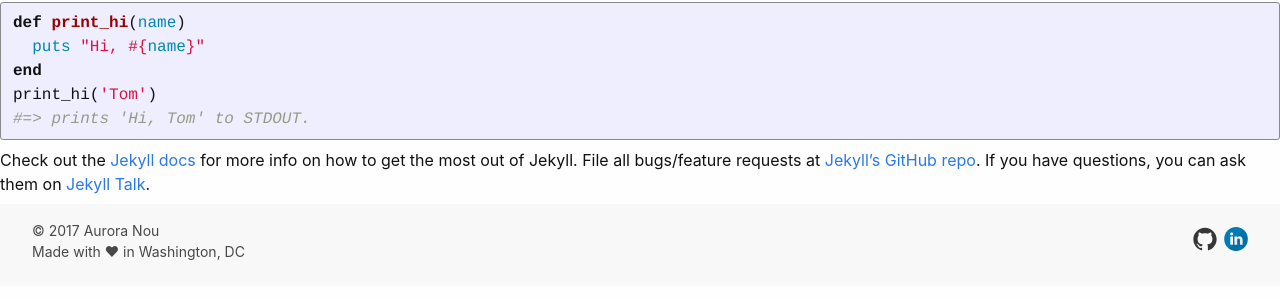
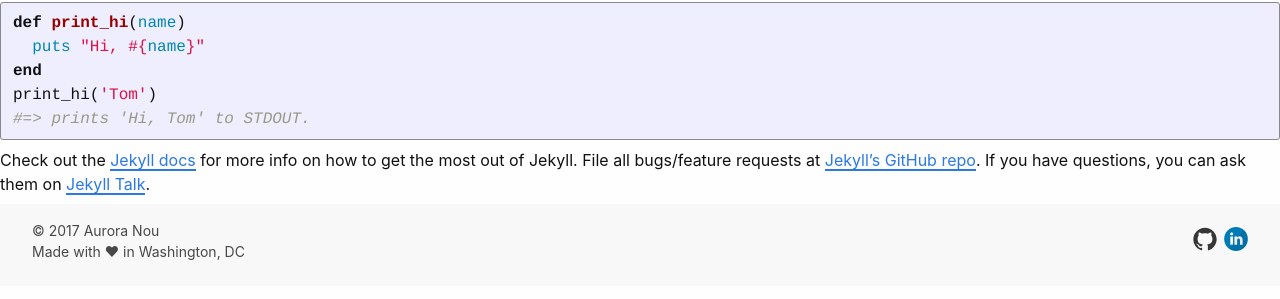
Before and after one commit to auroranou/auroranou.github.io, a Jekyll site: the page built from _posts/2016-03-17-welcome-to-jekyll.markdown, in a window 1280 px wide. Shown: the part 401-700 px from the top of the page. Built offline with Jekyll 4.4.1, drawn with Linux system fonts in a browser that asks for light colours.

Commit message:
add underlines back to links

```diff
--- a/_includes/footer.html
+++ b/_includes/footer.html
@@ -5,7 +5,11 @@
     Made with &hearts; in Washington, DC
   </div>
   <nav class='footer__nav'>
-    <span>{% include icon-github.html username=site.github_username %}</span>
-    <span>{% include icon-linkedin.html username=site.linkedin_username %}</span>
+    <span class='footer__nav__link'>
+      {% include icon-github.html username=site.github_username %}
+    </span>
+    <span class='footer__nav__link'>
+      {% include icon-linkedin.html username=site.linkedin_username %}
+    </span>
   </nav>
 </footer>
--- a/_sass/_base.scss
+++ b/_sass/_base.scss
@@ -110,13 +110,32 @@ li {
  */
 a {
   color: $accent-color;
+  position: relative;
   text-decoration: none;
   transition: color 200ms ease-in-out;
+
+  &:after {
+    background-color: $accent-color;
+    bottom: -1px;
+    content: '';
+    height: 2px;
+    position: absolute;
+    right: 0;
+    transition: all 200ms linear;
+    width: 100%;
+  }
 
   &:active,
   &:focus,
   &:hover {
     color: darken($accent-color, 25%);
+  }
+
+  &:hover {
+    &::after {
+      background-color: darken($accent-color, 25%);
+      width: 0;
+    }
   }
 }
 
--- a/_sass/_footer.scss
+++ b/_sass/_footer.scss
@@ -11,6 +11,12 @@
   &__nav {
     font-size: var(--font-size-large);
   }
+
+  &__nav__link a {
+    &:after {
+      content: none;
+    }
+  }
 }
 
 @include media-query($mobile) {
--- a/_sass/_header.scss
+++ b/_sass/_header.scss
@@ -15,6 +15,10 @@ $logo-border-width: 3px;
   &:focus,
   &:hover {
     color: $accent-color;
+  }
+
+  &:after {
+    content: none;
   }
 }
 
--- a/_sass/_layout.scss
+++ b/_sass/_layout.scss
@@ -33,6 +33,10 @@
     font-size: var(--font-size-small);
     font-weight: 500;
     text-transform: uppercase;
+
+    &:after {
+      height: 1px;
+    }
   }
 
   &__link--secondary {
@@ -43,6 +47,16 @@
     &:focus,
     &:hover {
       color: $gray;
+    }
+
+    &:after {
+      background-color: $gray-light;
+    }
+
+    &:hover {
+      &:after {
+        background-color: $gray;
+      }
     }
   }
 
```
